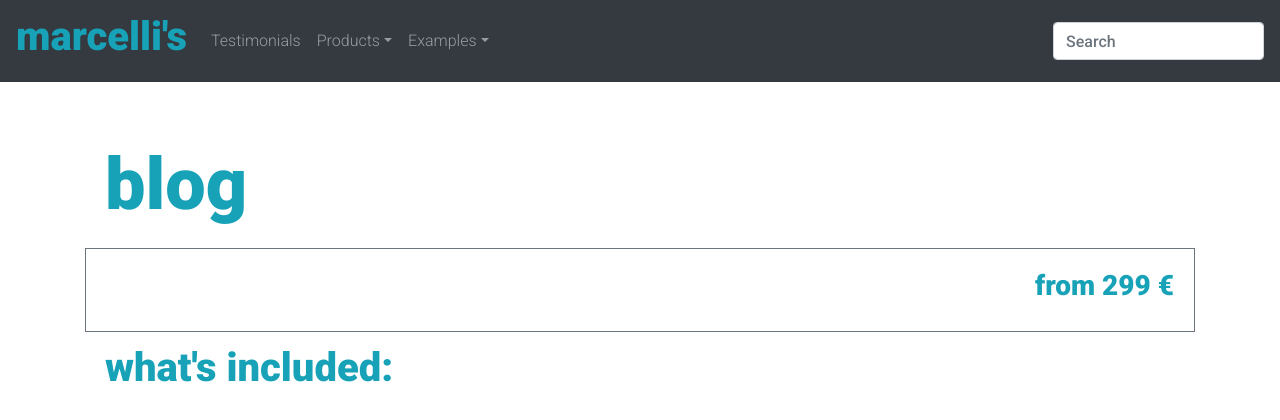
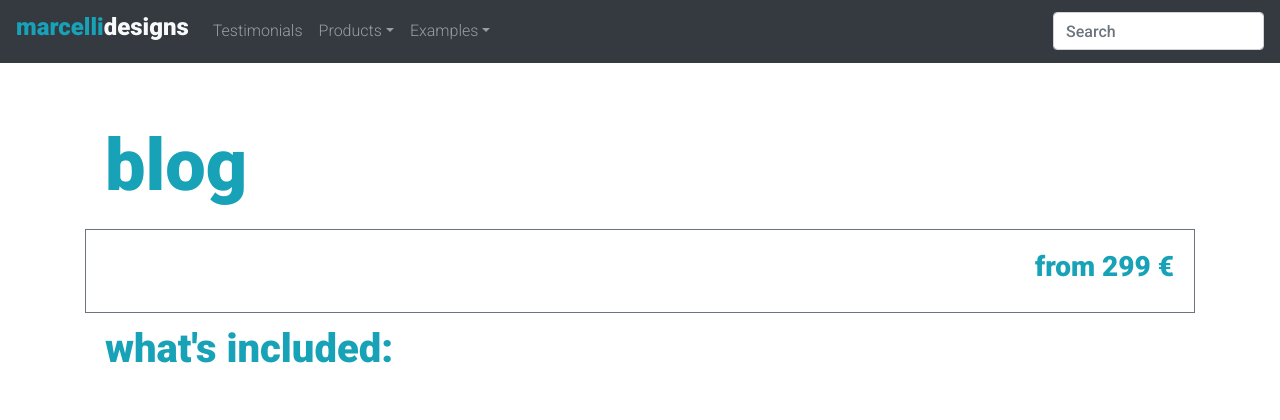
Before and after one commit to Code-Institute-Submissions/web_studio, a Django app: page /blog in a window 1280 px wide. Shown: the top 420 px of the page. Run offline with Django 3.2, Linux system fonts and the light colour scheme; some libraries are stand-ins or nearby versions.

Commit message:
changed company name to marcellidesigns

```diff
--- a/templates/base.html
+++ b/templates/base.html
@@ -45,7 +45,7 @@
 
     <nav class="navbar navbar-expand-sm navbar-dark bg-dark">
         <a class="navbar-brand font-weight-bold   text-info" href="{% url 'home' %}">
-            <h1 class="font-weight-bold   text-info">marcelli's</h1></a>
+            <h4 class="font-weight-bold"><span class="text-info">marcelli</span><span class="text-light">designs</span></h4></a>
         <button class="navbar-toggler" type="button" data-toggle="collapse"
                 data-target="#site-navbar" aria-controls="site-navbar" aria-expanded="false"
                 aria-label="Toggle navigation">
```
